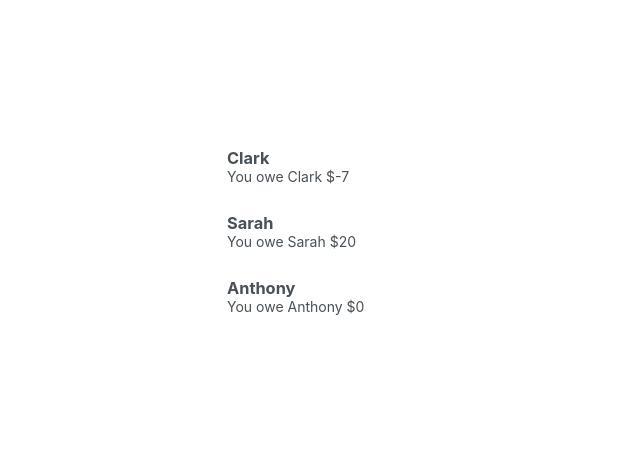
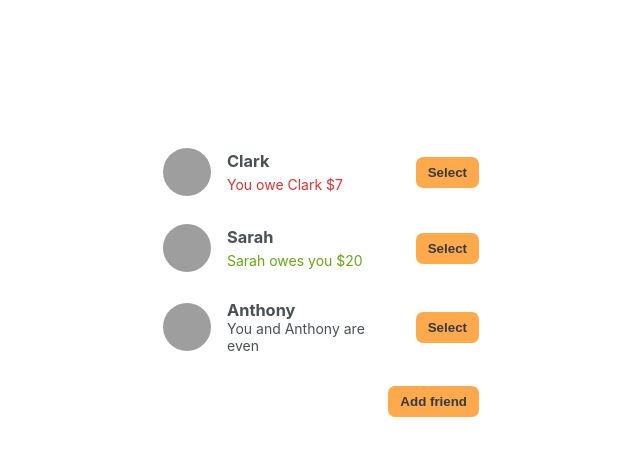
Before and after one commit to defydef/eat-n-split, a React (Create React App) app: page / in a window 1280 px wide. Shown: the top 456 px of the page, without its empty margins (79-719 px from the left). Built offline with nearby package versions, Linux system fonts and the light colour scheme; grey boxes are pictures that could not be loaded.

Commit message:
Add static list of friends

```diff
--- a/src/App.js
+++ b/src/App.js
@@ -24,23 +24,42 @@ function App() {
   return (
     <div className="app">
       <div className="sidebar">
-        <ul>
-          {initialFriends.map((friend) => (
-            <li>
-              <h3>{friend.name}</h3>
-              <p>
-                You owe {friend.name} ${friend.balance}
-              </p>
-            </li>
-          ))}
-        </ul>
+        <FriendList friends={initialFriends} />
+        <button className="button">Add friend</button>
       </div>
     </div>
   );
 }
 
-function FriendList() {}
+function FriendList({ friends }) {
+  return (
+    <ul>
+      {friends.map((friend) => (
+        <Friend friend={friend} />
+      ))}{" "}
+    </ul>
+  );
+}
 
-function Friend({ friend }) {}
+function Friend({ friend }) {
+  return (
+    <li>
+      <img src={friend.image} alt="friend avatar" />
+      <h3>{friend.name}</h3>
+      {friend.balance < 0 ? (
+        <p className="red">
+          You owe {friend.name} ${Math.abs(friend.balance)}
+        </p>
+      ) : friend.balance > 0 ? (
+        <p className="green">
+          {friend.name} owes you ${Math.abs(friend.balance)}
+        </p>
+      ) : (
+        <p>You and {friend.name} are even</p>
+      )}
+      <button className="button">Select</button>
+    </li>
+  );
+}
 
 export default App;
```
